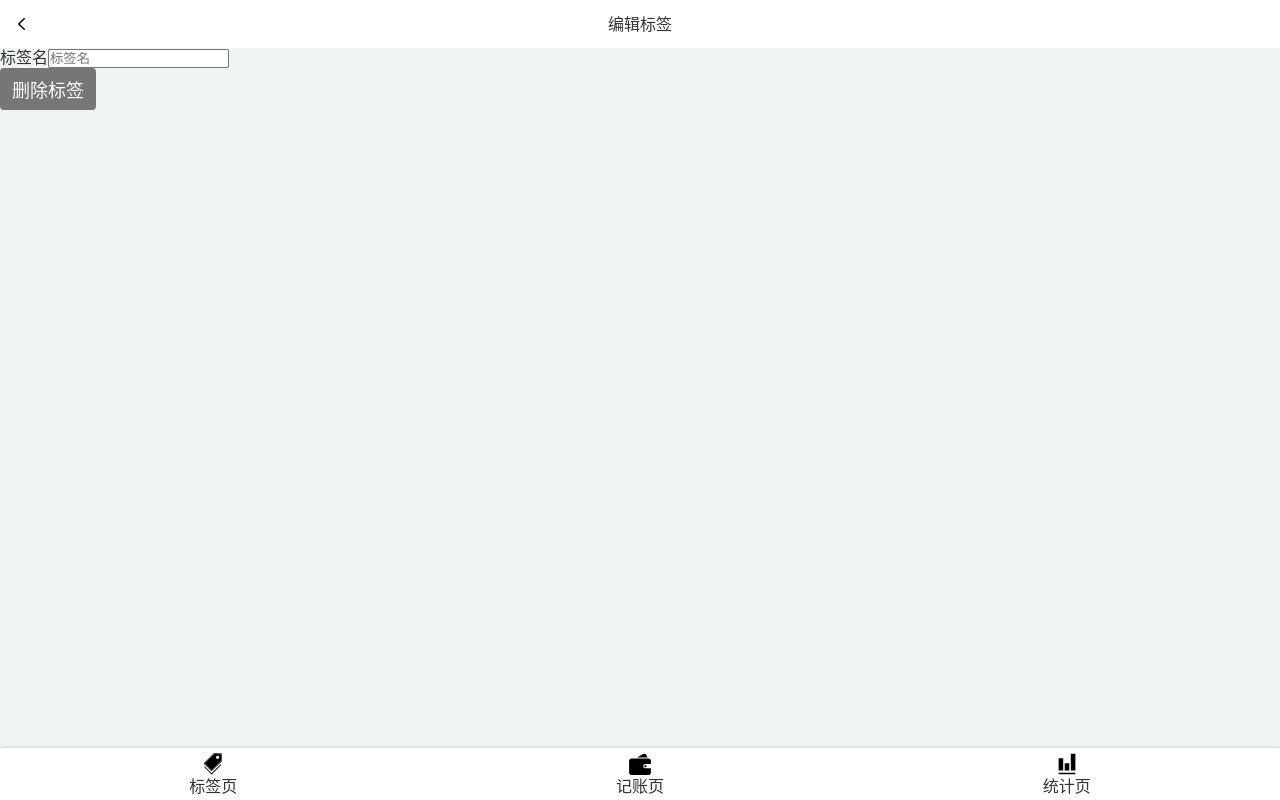
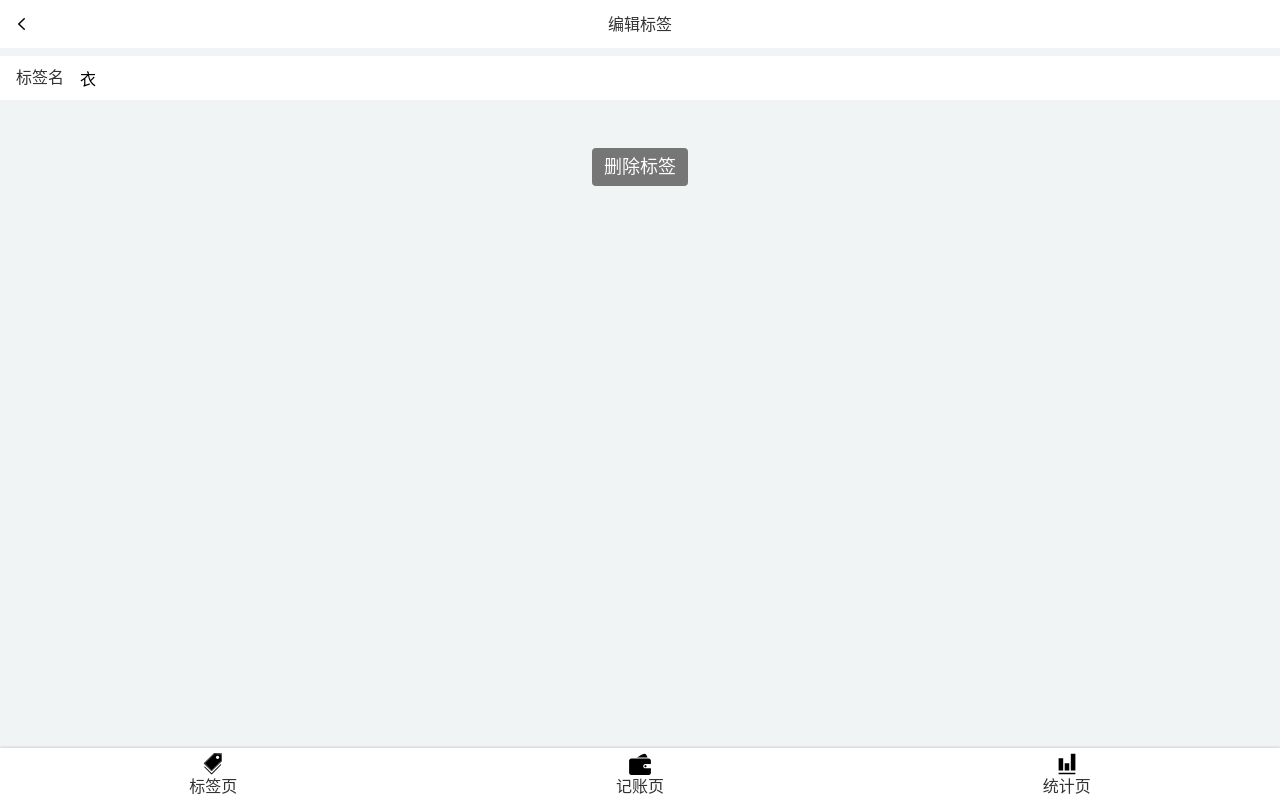
Before and after one commit to wuzx9905/morney-1, a React app: page /#/tags/1 in a window 1280 px wide. Built offline with nearby package versions, Linux system fonts and the light colour scheme.

Commit message:
Tag.tsx 样式完成

```diff
--- /dev/null
+++ b/src/components/Center.tsx
@@ -0,0 +1,10 @@
+import styled from 'styled-components';
+
+const Center = styled.div`
+  display: flex;
+  justify-content: center;
+  align-items: center;
+  flex-direction: column;
+`;
+
+export {Center}
--- a/src/components/Input.tsx
+++ b/src/components/Input.tsx
@@ -13,7 +13,7 @@ const Label = styled.label`
   > input {
     display: block;
     width: 100%;
-    height: 70px;
+    height: 44px;
     background: none;
     border: none;
   }
--- /dev/null
+++ b/src/components/Space.tsx
@@ -0,0 +1,7 @@
+import styled from 'styled-components';
+
+const Space = styled.div`
+  height: 16px;
+`;
+
+export {Space}
--- a/src/index.scss
+++ b/src/index.scss
@@ -29,8 +29,8 @@ body {
   line-height: 1.2;
   background: #f1f4f4;
 }
-button{
-  font-family: inherit;
+button,input{
+  font: inherit;
 }
 :focus{
   outline: none;
--- a/src/views/Money/NoteSection.tsx
+++ b/src/views/Money/NoteSection.tsx
@@ -4,7 +4,7 @@ import {Input} from '../../components/Input';
 
 const Wrapper = styled.section`
   background: #f1f4f4;
-  padding: 0 16px;
+  padding: 14px 16px;
   font-size: 14px;
 `;
 
@@ -23,7 +23,9 @@ const NoteSection: React.FunctionComponent<Props> = (props) => {
         <Wrapper>
             <Input label="备注" type="text"
                    value={note}
-                   onChange={onChange}>
+                   onChange={onChange}
+                    placeholder="请填写备注"
+            >
             </Input>
         </Wrapper>
     );
--- a/src/views/Tag.tsx
+++ b/src/views/Tag.tsx
@@ -5,6 +5,9 @@ import Layout from 'components/Layout';
 import Icon from 'components/Icon';
 import {Button} from 'components/Button';
 import styled from 'styled-components';
+import {Input} from 'components/Input';
+import {Center} from '../components/Center';
+import {Space} from '../components/Space';
 
 type Params = {
     id: string
@@ -19,6 +22,12 @@ const Topbar = styled.header`
   background: white;
 `
 
+const InputWrapper = styled.div`
+  background: white;
+  padding: 0 16px;
+  margin-top: 8px;
+`
+
 const Tag: React.FC = () => {
     const {findTag} = useTags();
     let {id} = useParams<Params>();
@@ -30,15 +39,17 @@ const Tag: React.FC = () => {
                 <span>编辑标签</span>
                 <Icon/>
             </Topbar>
-            <div>
-                <label>
-                    <span>标签名</span>
-                    <input type="text" placeholder="标签名"/>
-                </label>
-            </div>
-            <div>
+            <InputWrapper>
+                <Input label="标签名" type="text" placeholder="标签名"
+                value={tag.name}
+                />
+            </InputWrapper>
+            <Center>
+                <Space/>
+                <Space/>
+                <Space/>
                 <Button>删除标签</Button>
-            </div>
+            </Center>
         </Layout>
     );
 };
--- a/src/views/Tags.tsx
+++ b/src/views/Tags.tsx
@@ -5,6 +5,8 @@ import styled from 'styled-components';
 import Icon from 'components/Icon';
 import { Link } from 'react-router-dom';
 import {Button} from 'components/Button';
+import {Center} from 'components/Center';
+import {Space} from '../components/Space';
 
 const TagList = styled.ol`
   font-size: 16px;
@@ -28,19 +30,6 @@ const TagList = styled.ol`
     }
   }
 `;
-
-
-const Center = styled.div`
-  display: flex;
-  justify-content: center;
-  align-items: center;
-  flex-direction: column;
-`;
-
-const Space = styled.div`
-  height: 16px;
-`;
-
 
 function Tags() {
     const {tags} = useTags();//useState
```
